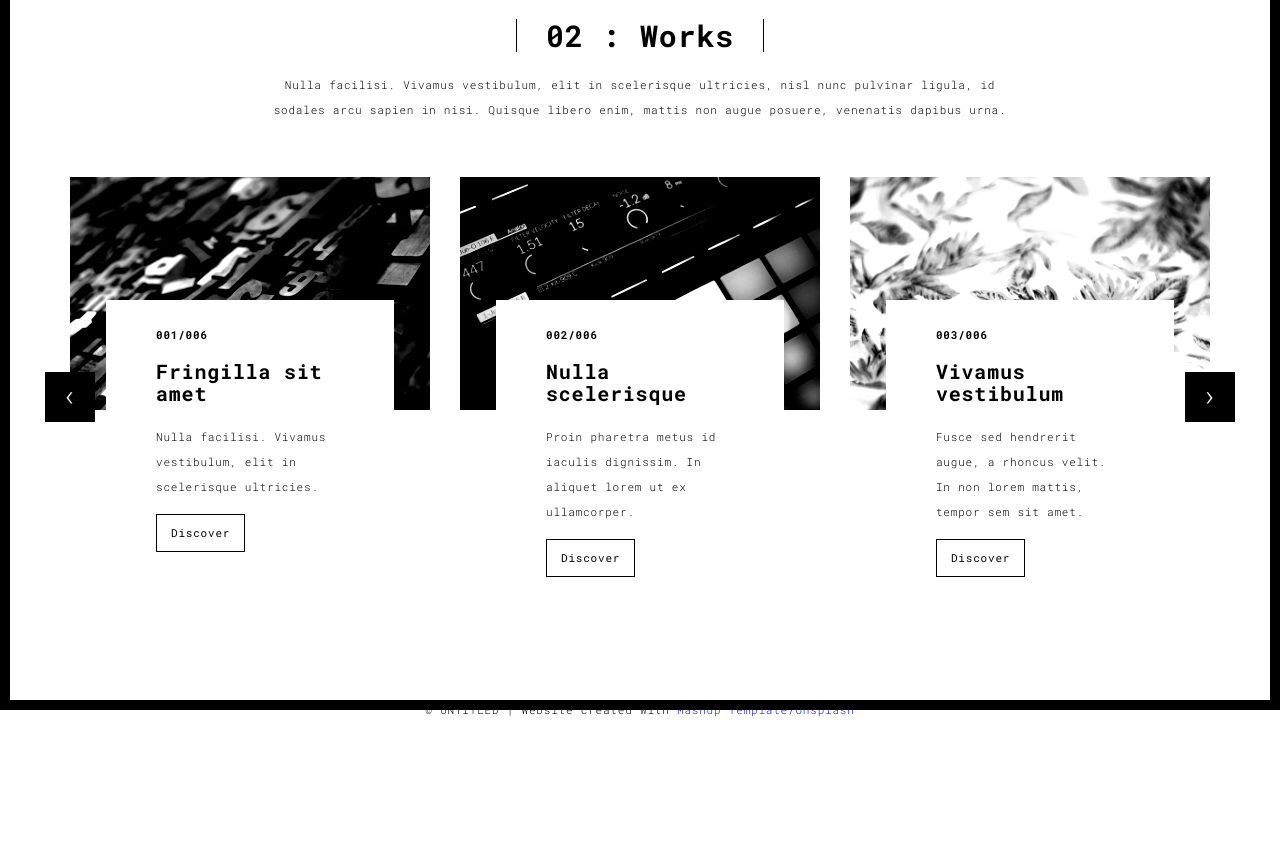
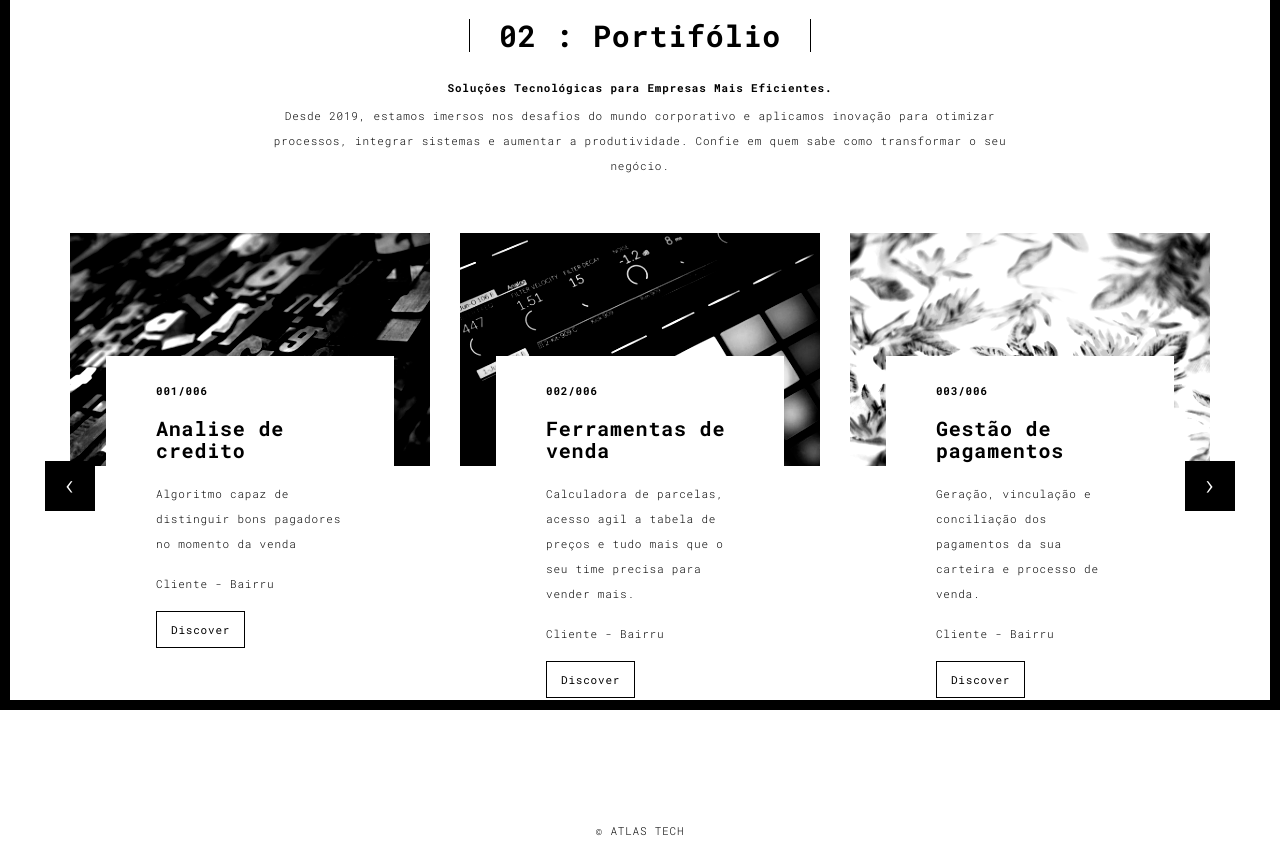
Before and after one commit to aneagoie/portfo-updated, a Flask app: page /works in a window 1280 px wide. Shown: the part 90-958 px from the top of the page. Before the commit the page ends 807 px from the top, so only its background shows below. Run offline with Flask 3, Linux system fonts and the light colour scheme; some libraries are stand-ins or nearby versions.

Commit message:
FEAT Content

```diff
--- a/templates/works.html
+++ b/templates/works.html
@@ -27,8 +27,9 @@
 
       <div class="col-sm-8 col-sm-offset-2 section-container-spacer">
         <div class="text-center">
-          <h1 class="h2">02 : Works</h1>
-          <p>Nulla facilisi. Vivamus vestibulum, elit in scelerisque ultricies, nisl nunc pulvinar ligula, id sodales arcu sapien in nisi. Quisque libero enim, mattis non augue posuere, venenatis dapibus urna.</p>
+          <h1 class="h2">02 : Portifólio</h1>
+          <h4>Soluções Tecnológicas para Empresas Mais Eficientes.</h4>
+          <p>Desde 2019, estamos imersos nos desafios do mundo corporativo e aplicamos inovação para otimizar processos, integrar sistemas e aumentar a produtividade. Confie em quem sabe como transformar o seu negócio.</p>
         </div>
       </div>
 
@@ -46,8 +47,9 @@
                       </a>
                       <div class="card-container card-container-lg">
                         <h4>001/006</h4>
-                        <h3>Fringilla sit amet</h3>
-                        <p>Nulla facilisi. Vivamus vestibulum, elit in scelerisque ultricies.</p>
+                        <h3>Analise de credito</h3>
+                        <p>Algoritmo capaz de distinguir bons pagadores no momento da venda</p>
+                        <p>Cliente - Bairru</p>
                         <a href="./work.html" title="" class="btn btn-default">Discover</a>
                       </div>
                     </div>
@@ -57,8 +59,9 @@
                       </a>
                       <div class="card-container card-container-lg">
                         <h4>002/006</h4>
-                        <h3>Nulla scelerisque</h3>
-                        <p>Proin pharetra metus id iaculis dignissim. In aliquet lorem ut ex ullamcorper.</p>
+                        <h3>Ferramentas de venda</h3>
+                        <p>Calculadora de parcelas, acesso agil a tabela de preços e tudo mais que o seu time precisa para vender mais.</p>
+                        <p>Cliente - Bairru</p>
                         <a href="./work.html" title="" class="btn btn-default">Discover</a>
                       </div>
                     </div>
@@ -68,8 +71,9 @@
                       </a>
                       <div class="card-container card-container-lg">
                         <h4>003/006</h4>
-                        <h3>Vivamus vestibulum</h3>
-                        <p>Fusce sed hendrerit augue, a rhoncus velit. In non lorem mattis, tempor sem sit amet.</p>
+                        <h3>Gestão de pagamentos</h3>
+                        <p>Geração, vinculação e conciliação dos pagamentos da sua carteira e processo de venda.</p>
+                        <p>Cliente - Bairru</p>
                         <a href="./work.html" title="" class="btn btn-default">Discover</a>
                       </div>
                     </div>
@@ -86,8 +90,9 @@
                     </a>
                     <div class="card-container">
                       <h4>004/006</h4>
-                      <h3>Nulla scelerisque</h3>
-                      <p>Proin pharetra metus id iaculis dignissim. In aliquet lorem ut ex ullamcorper.</p>
+                      <h3>Alethe.ia</h3>
+                      <p>A Agente que indentifica noticias falsas com base na ciencia do discurso</p>
+                      <p>Cliente - Aliança Nacional LGBTI</p>
                       <a href="./work.html" class="btn btn-default">Discover</a>
                     </div>
                   </div>
@@ -97,8 +102,9 @@
                       </a>
                       <div class="card-container">
                         <h4>005/006</h4>
-                        <h3>Fringilla sit amet</h3>
-                        <p>Nulla facilisi. Vivamus vestibulum, elit in scelerisque ultricies.</p>
+                        <h3>Analise automatica de documentos</h3>
+                        <p>Agente de IA para tratativa dos documentos do processo de venda</p>
+                        <p>Cliente - Bairru</p>
                         <a href="./work.html" class="btn btn-default">Discover</a>
                       </div>
                     </div>
@@ -109,8 +115,9 @@
                       </a>
                       <div class="card-container">
                         <h4>006/006</h4>
-                        <h3>Vivamus vestibulum</h3>
-                        <p>Fusce sed hendrerit augue, a rhoncus velit. In non lorem mattis, tempor sem sit amet.</p>
+                        <h3>Sun Trackers</h3>
+                        <p>A nossa IA que venceu um desafio global da NASA em 2022.</p>
+                        <p>Cliente - NASA</p>
                         <a href="./work.html" class="btn btn-default">Discover</a>
                       </div>
                     </div>
@@ -143,7 +150,7 @@
   <div class="container">
     <div class="row">
       <div class="col-xs-12">
-        <p>© UNTITLED | Website created with <a href="http://www.mashup-template.com/" title="Create website with free html template">Mashup Template</a>/<a href="https://www.unsplash.com/" title="Beautiful Free Images">Unsplash</a></p>
+        <p>© ATLAS TECH</p>
       </div>
     </div>
   </div>
```
Also changed, not shown: database.csv (deleted, +0 -9 lines), templates/about.html (+20 -12 lines), static/assets/images/profil.jpg, static/assets/images/profil_old.jpg (added).
